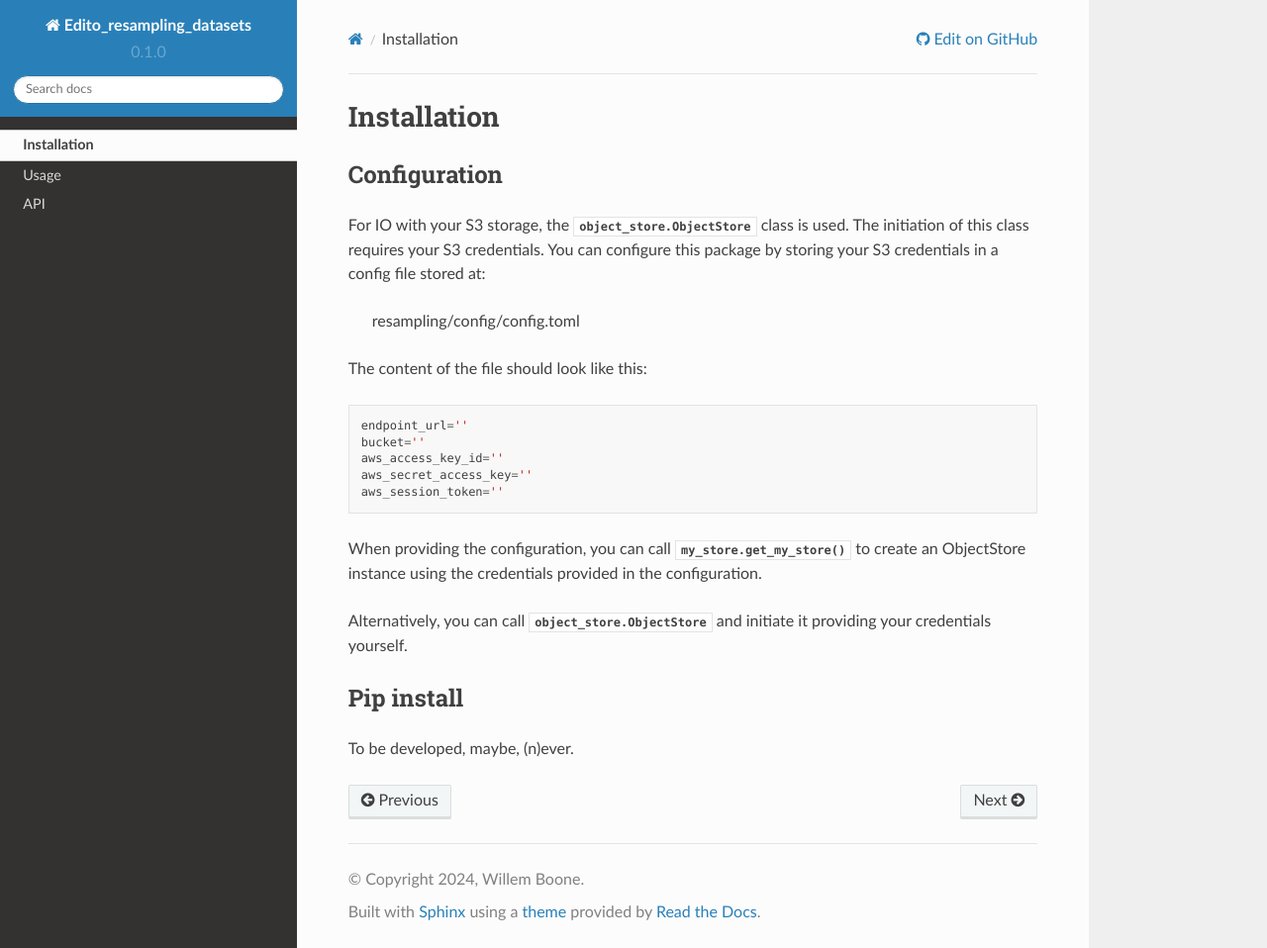
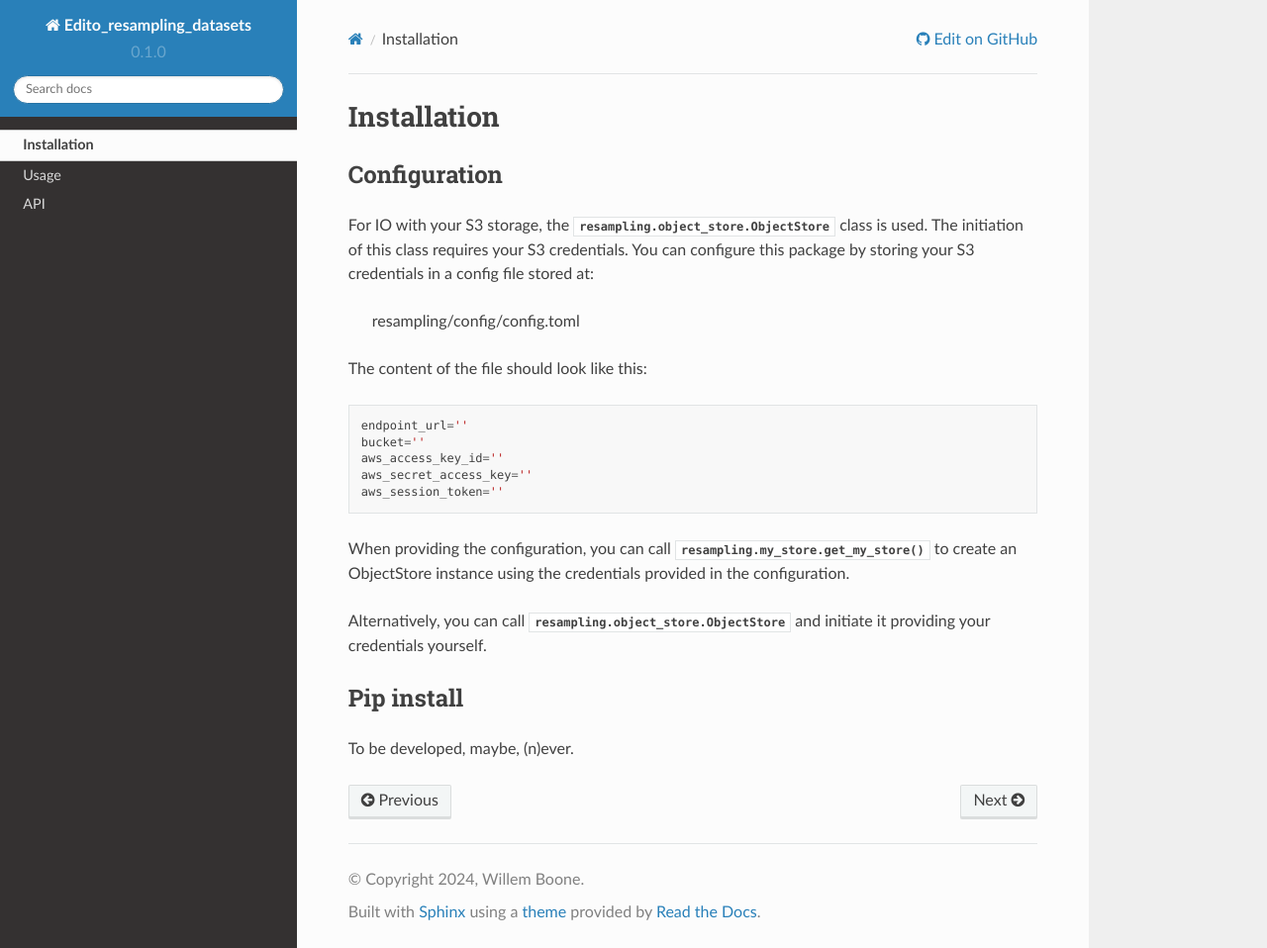
Before and after one commit to willem0boone/resample_zarr, a Sphinx documentation site: the page built from docs/source/installation.rst, in a window 1280 px wide and 958 px high. Shown: the whole window at 99% size. Built offline with Sphinx 7.4.7 and the Read the Docs theme 2.0.0, drawn with Linux system fonts in a browser that asks for light colours.

Commit message:
update notebook resampling

```diff
--- a/docs/source/installation.rst
+++ b/docs/source/installation.rst
@@ -4,7 +4,7 @@ Installation
 Configuration
 -------------
 
-For IO with your S3 storage, the :class:`object_store.ObjectStore` class is
+For IO with your S3 storage, the :class:`resampling.object_store.ObjectStore` class is
 used. The initiation of this class requires your S3 credentials. You can
 configure this package by storing your S3 credentials in a config file stored
 at:
@@ -21,11 +21,11 @@ The content of the file should look like this:
     aws_secret_access_key=''
     aws_session_token=''
 
-When providing the configuration, you can call :func:`my_store.get_my_store` to
+When providing the configuration, you can call :func:`resampling.my_store.get_my_store` to
 create an ObjectStore instance using the credentials provided in the
 configuration.
 
-Alternatively, you can call :class:`object_store.ObjectStore` and initiate it
+Alternatively, you can call :class:`resampling.object_store.ObjectStore` and initiate it
 providing your credentials yourself.
 
 Pip install
```
Also changed, not shown: 2 other files.
